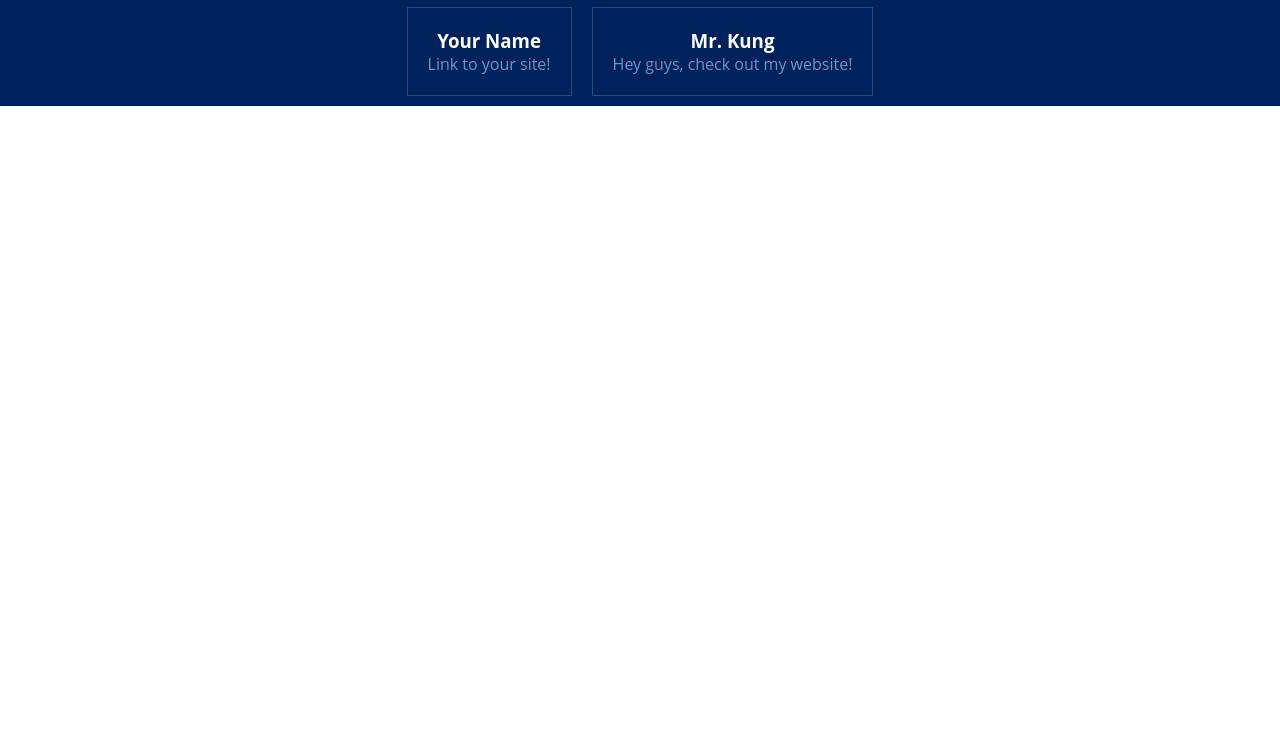
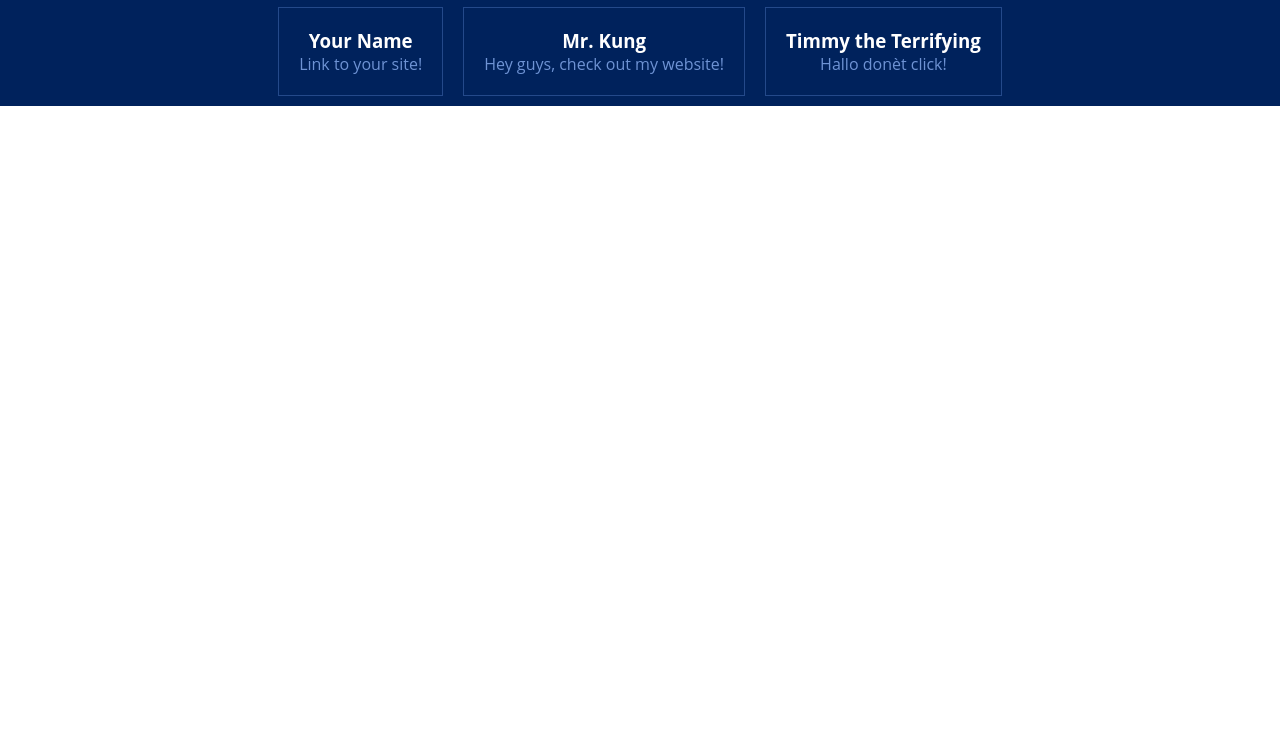
Before and after one commit to mrkung/HappyFriendlyClassWebsite, a plain HTML site: page index.html in a window 1280 px wide. Shown: the part 68-800 px from the top of the page. Drawn offline with Linux system fonts and the light colour scheme.

Commit message:
added Timmy

```diff
--- a/index.html
+++ b/index.html
@@ -38,6 +38,12 @@
             <a href="https://mrkung.github.io/dinothefearsome/">Hey guys, check out my website!</a>
         </div>
 
+        <!-- Timmy -->
+        <div class="portfolio-item">
+            <h3>Timmy the Terrifying</h3>
+            <a href="whww.githubtimmyterrifk.djflsdjboib.com/">Hallo donèt click!</a>
+        </div>
+
 
 
 
```
